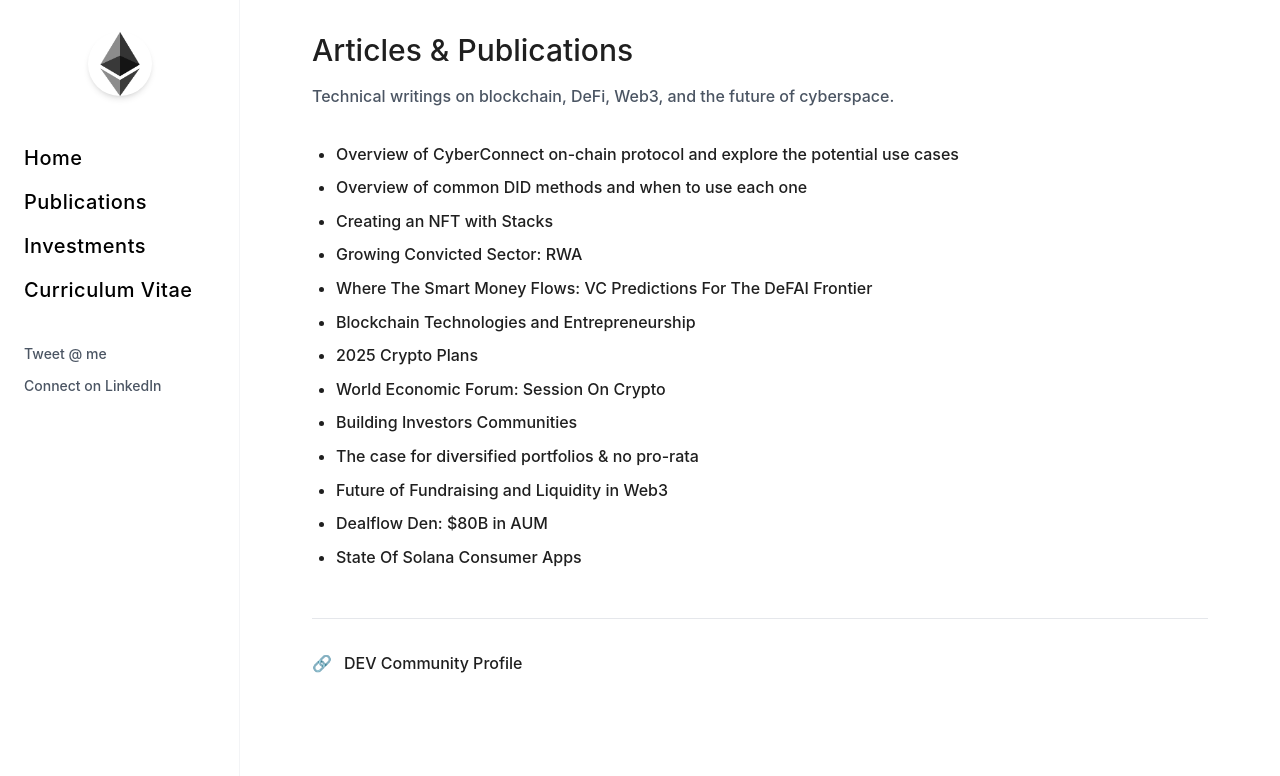
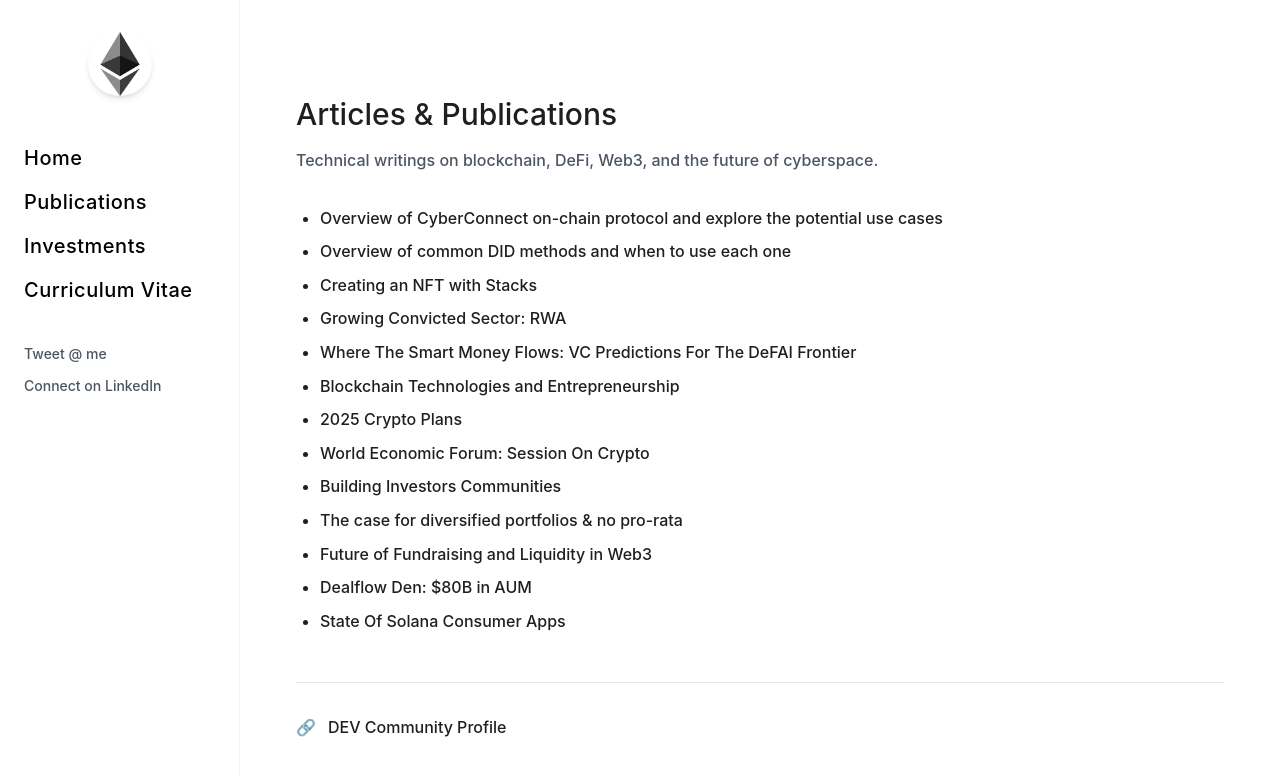
Before and after one commit to VishalPachpor/Shabbiryk.me, a Next.js app: page /publications in a window 1280 px wide. Shown: the top 776 px of the page. Built offline with nearby package versions, Linux system fonts and the light colour scheme; a web font is replaced by a local one.

Commit message:
Publications aligned

```diff
--- a/app/publications/page.tsx
+++ b/app/publications/page.tsx
@@ -58,9 +58,9 @@
   ];
 
   return (
-    <div className="min-h-screen bg-white">
+    <div className="min-h-screen bg-white pt-16 pb-16">
       <div className="p-8">
-        <div className="max-w-4xl mx-auto">
+        <div className="max-w-7xl mx-auto w-full">
           <h1 className="text-3xl mb-4 text-left font-medium">
             Articles & Publications
           </h1>
--- a/package.json
+++ b/package.json
@@ -2,6 +2,7 @@
   "name": "jadme-portfolio-nextjs",
   "private": true,
   "version": "0.0.0",
+  "type": "module",
   "scripts": {
     "dev": "next dev",
     "build": "next build",
@@ -65,8 +66,8 @@
     "@types/react": "^18.3.3",
     "@types/react-dom": "^18.3.0",
     "autoprefixer": "^10.4.20",
-    "eslint": "^9.9.0",
-    "eslint-config-next": "^15.0.0",
+    "eslint": "^9.31.0",
+    "eslint-config-next": "^15.3.5",
     "postcss": "^8.4.47",
     "tailwindcss": "^3.4.11",
     "typescript": "^5.5.3"
```
Also changed, not shown: 1 other file (tests, documents, lock files or other folders).
